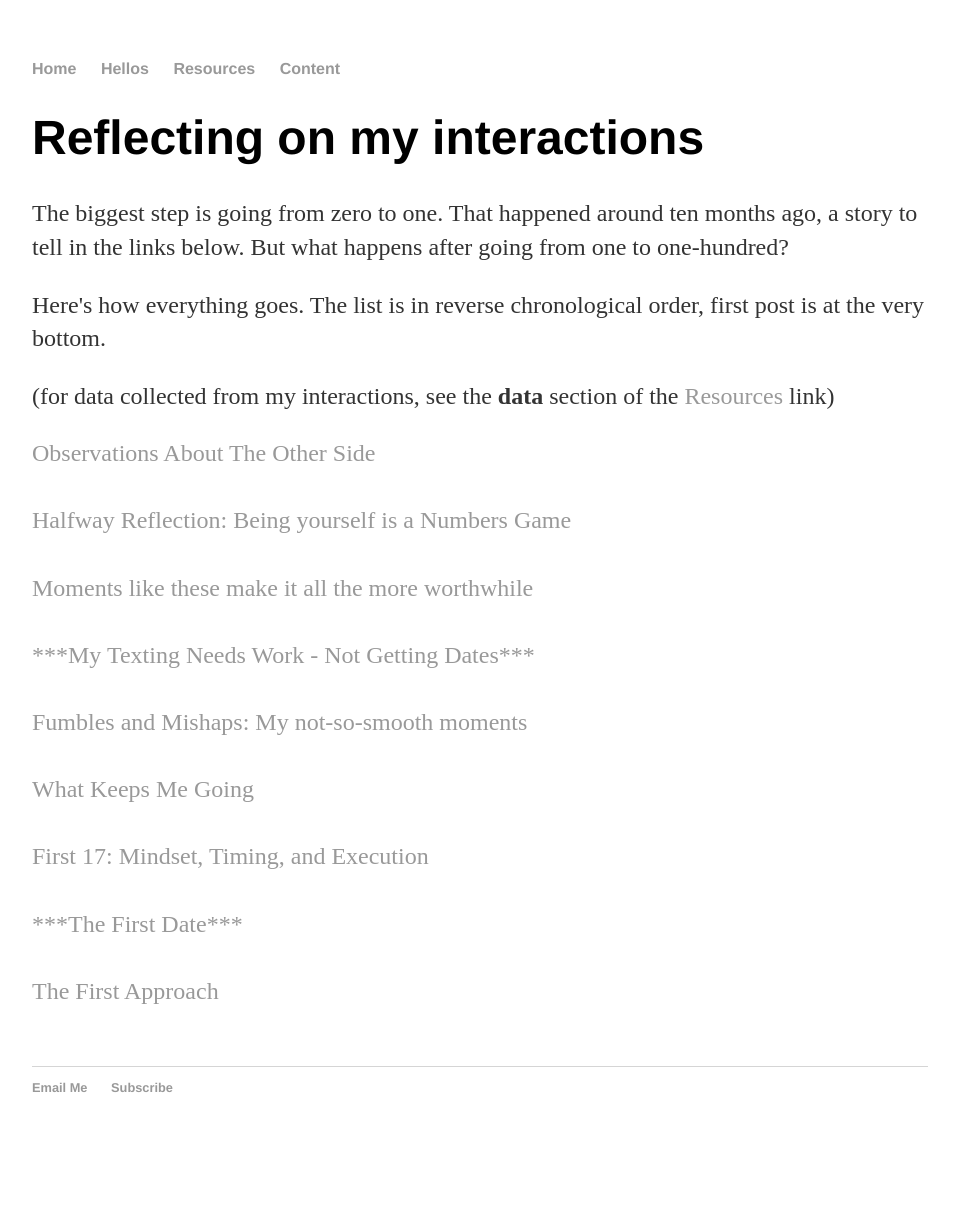
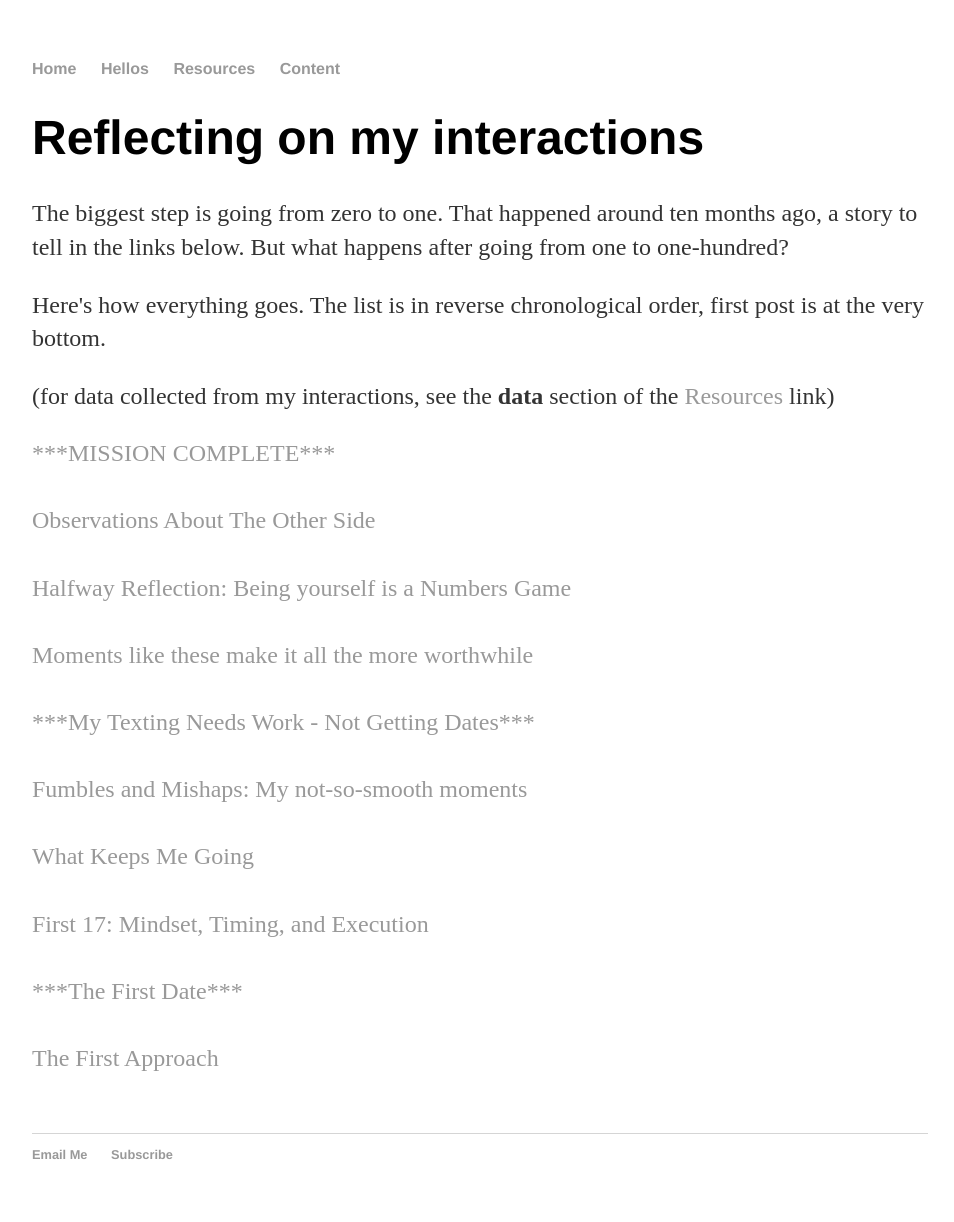
Before and after one commit to ahundredhellos/ahundredhellos.github.io, a Jekyll site: the page built from hellos/index.html, in a window 1280 px wide. Shown: the whole page, without its empty margins (160-1114 px from the left). Built offline with Jekyll 4.4.1, drawn with Linux system fonts in a browser that asks for light colours; before the commit the page ends 1155 px from its top, so only the background shows below that.

Commit message:
Update index.html

```diff
--- a/hellos/index.html
+++ b/hellos/index.html
@@ -10,6 +10,9 @@ title: hellos
 </div><!-- /.blurb -->
 
 <p>
+	<a href="http://www.ahundredhellos.com/content/2017/09/22/mission-complete">***MISSION COMPLETE***</a>
+	<br>
+	<br>
 	<a href="http://www.ahundredhellos.com/content/2017/08/13/observations-about-the-other-side">Observations About The Other Side</a>
 	<br>
 	<br>
```
